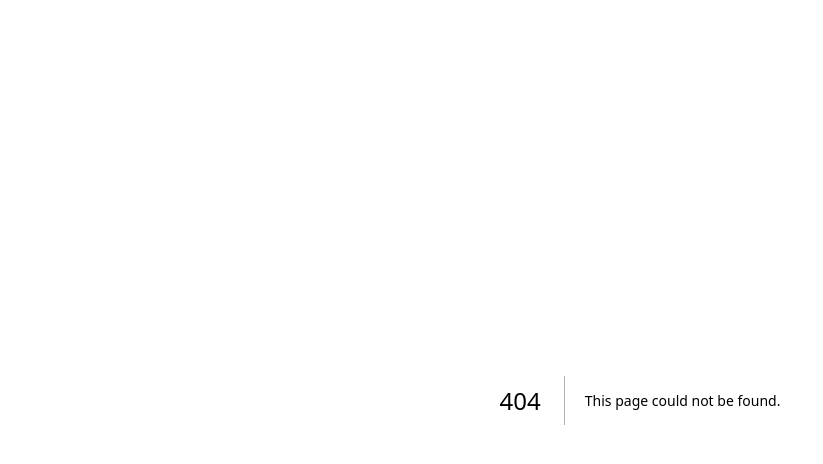
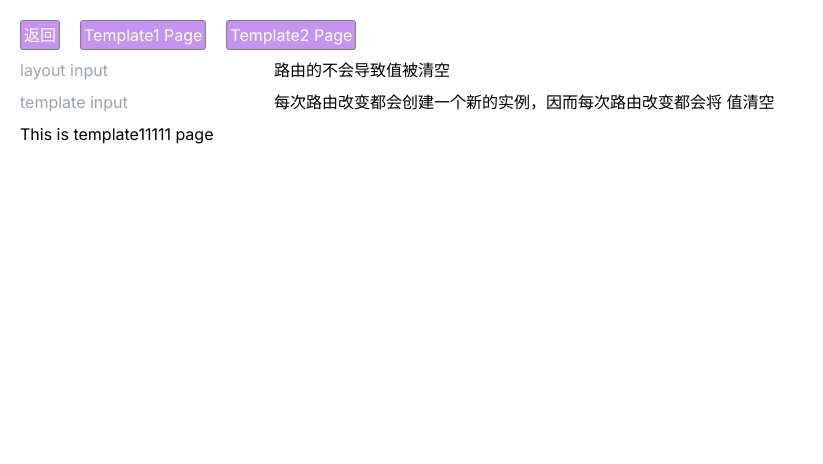
Before and after one commit to vamb/next-demo, a Next.js app: page /telGroup/template1 in a window 1280 px wide. Before the commit this address had no page. Shown: the top 464 px of the page, without its empty margins (0-823 px from the left). Built offline with nearby package versions, Linux system fonts and the light colour scheme.

Commit message:
feat: template & layout demo commit

```diff
--- a/app/globals.css
+++ b/app/globals.css
@@ -6,6 +6,15 @@
   .test2 {
     color: red;
     background-color: blueviolet;
+  }
+  .nav-unit {
+    box-sizing: border-box;
+    padding: 2px 3px;
+    border: 1px solid gray;
+    background-color: #8A2BE280;
+    color: #fff;
+    border-radius: 3px;
+    cursor: pointer;
   }
 }
 
--- a/app/layout.js
+++ b/app/layout.js
@@ -4,7 +4,7 @@ import "./globals.css";
 const inter = Inter({ subsets: ["latin"] });
 
 export const metadata = {
-  title: "Create Next App",
+  title: "Create Next App v222",
   description: "Generated by create next app",
 };
 
--- a/app/page.js
+++ b/app/page.js
@@ -42,6 +42,7 @@ export default function Home() {
           <Link href="/post/abcdef">/post/abcdef</Link>
           <Link href="/error">/error</Link>
           <Link href="/photo/1">/photo/1</Link>
+          <Link href="/telGroup/template1">layout 和 template 的区别</Link>
         </div>
       </Suspense>
       <div className={'flex flex-col gap-3 p-5'}>
--- /dev/null
+++ b/app/telGroup/(template)/layout.js
@@ -0,0 +1,26 @@
+'use client'
+
+import { useRouter } from 'next/navigation'
+import { useState } from "react";
+
+export default function TelLayout({ children }) {
+  const [ layText, setLayText ] = useState(null)
+  const router = useRouter()
+
+  return (
+    <div className={'flex flex-col gap-2 p-5'}>
+      <div className={'flex flex-row gap-5 border-1'}>
+        <div className={'nav-unit'} onClick={()=>router.back()}>返回</div>
+        <div className={'nav-unit'} onClick={()=>router.push('/telGroup/template1')}>Template1 Page</div>
+        <div className={'nav-unit'} onClick={()=>router.push('/telGroup/template2')}>Template2 Page</div>
+      </div>
+      <div className={'flex flex-row gap-5'}>
+        <div>
+          <input value={layText} onChange={e=>setLayText(e.target.value)} placeholder={'layout input'} />
+        </div>
+        <div>路由的不会导致值被清空</div>
+      </div>
+      <div>{children}</div>
+    </div>
+  )
+}
--- /dev/null
+++ b/app/telGroup/(template)/template.js
@@ -0,0 +1,19 @@
+"use client"
+
+import { useState } from 'react'
+
+export default function TelTemplate({ children }) {
+  const [ telText, setTelText ] = useState(null)
+
+  return (
+    <div className={'flex flex-col gap-2'}>
+      <div className={'flex flex-row gap-5'}>
+        <div>
+          <input value={telText} onChange={e=>setTelText(e.target.value)} placeholder={'template input'} />
+        </div>
+        <div>每次路由改变都会创建一个新的实例，因而每次路由改变都会将 值清空</div>
+      </div>
+      <div>{children}</div>
+    </div>
+  )
+}
--- /dev/null
+++ b/app/telGroup/(template)/template1/page.js
@@ -0,0 +1,3 @@
+export default function Template1() {
+  return <div>This is template11111 page</div>
+}
--- /dev/null
+++ b/app/telGroup/(template)/template2/page.js
@@ -0,0 +1,3 @@
+export default function Template2() {
+  return <div>This is template22222 page</div>
+}
```
Also changed, not shown: app/readme.md (added).
